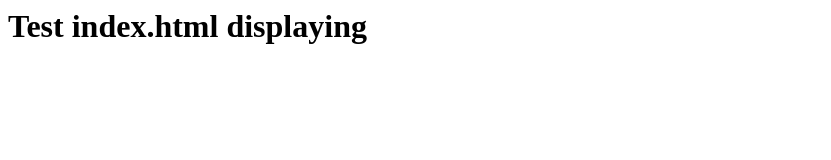
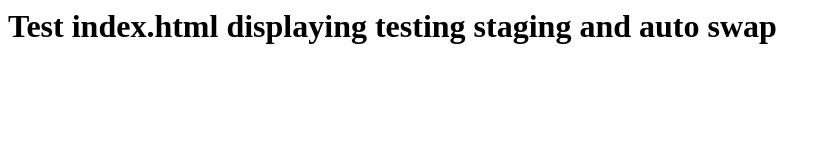
Before and after one commit to Anoopkumars/webAppgithub, a plain HTML site: page index.html in a window 1280 px wide. Shown: the whole page, without its empty margins (0-831 px from the left). Drawn offline with Linux system fonts and the light colour scheme.

Commit message:
Update index.html

```diff
--- a/index.html
+++ b/index.html
@@ -3,7 +3,7 @@
 </head>
 <body>
 <h1>
-Test index.html displaying
+Test index.html displaying testing staging and auto swap
 </h1>
 </body>
 </html>
```
